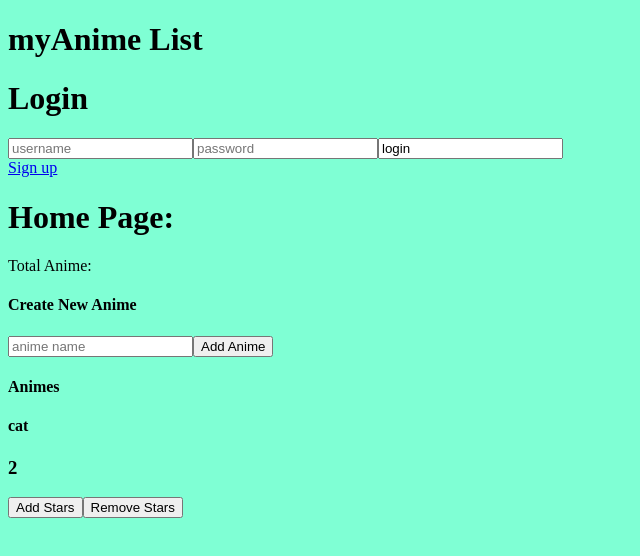
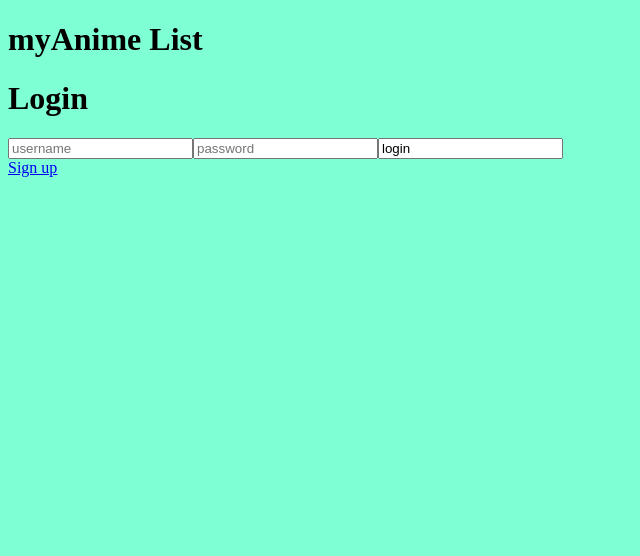
Before and after one commit to kristencendana/myanime, a React app: page /success in a window 1280 px wide. Shown: the top 556 px of the page, without its empty margins (0-640 px from the left). Built offline with nearby package versions, Linux system fonts and the light colour scheme.

Commit message:
finished stuff, need to fix login/home alternative rendering

```diff
--- a/client/App.js
+++ b/client/App.js
@@ -83,7 +83,10 @@ class App extends Component {
   //   }
   //   return <Login />;
   // }
-
+  // componentDidMount() => {
+  //   this.props.isLoggedIn = document.cookie.ssid??
+  // }
+// cookie.isloggedin is what you set on the backend when you hanel the post to /login
   render() {
     // const { rows, turn, winner, gameList } = this.state;
     // const handleClick = this.handleClick;
@@ -95,7 +98,8 @@ class App extends Component {
         {/* <p>App Component {Greeting}</p> */}
         {!(this.props.isLoggedIn) && <Login />}
         {/* <Login /> */}
-        <Home />
+        {this.props.isLoggedIn && <Home />}
+        {/* dont freak out when not see home */}
       </div>
       // <Router>
 
```
Also changed, not shown: 1 other file (tests, documents, lock files or other folders).
